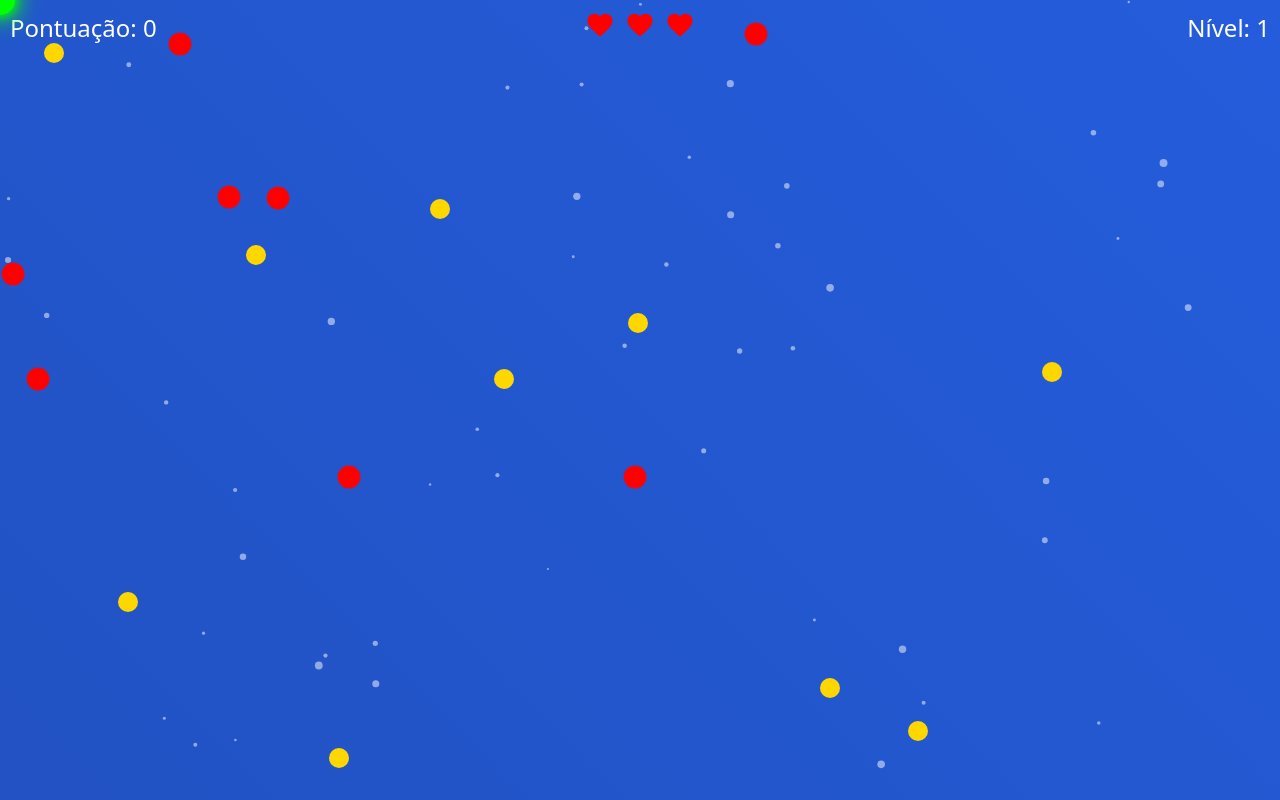
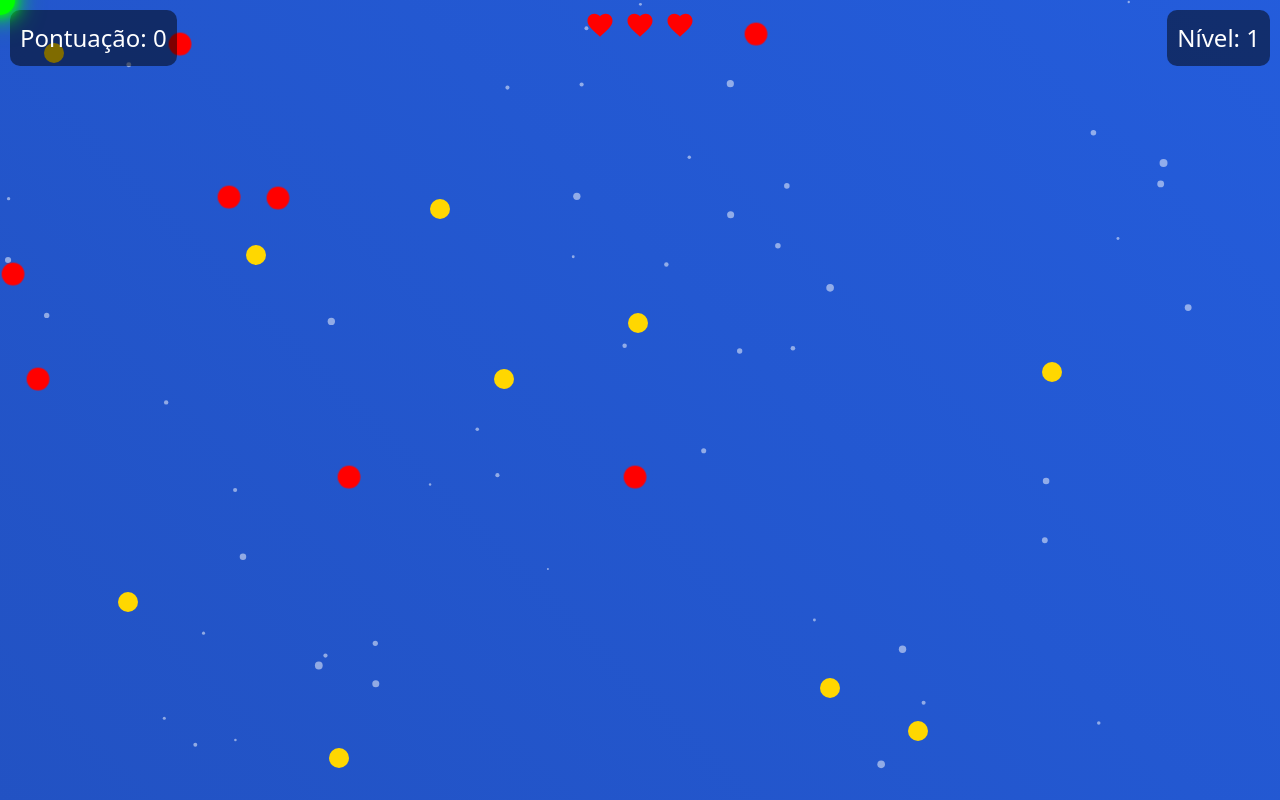
Before and after one commit to getsomewolf/dots-collect-game, a plain HTML site: page index.html in a window 1280 px wide. Both pictures are taken after a click on the button "Iniciar". Drawn offline with nearby package versions, Linux system fonts and the light colour scheme.

Commit message:
adding placar & bg effects

```diff
--- a/index.html
+++ b/index.html
@@ -102,6 +102,10 @@
             font-size: 24px;
             color: #FFFFFF;
             z-index: 1000;
+            background-color: rgba(0, 0, 0, 0.5);
+            padding: 10px;
+            border-radius: 10px;
+            transition: all 0.3s ease;
         }
         #score {
             top: 10px;
@@ -118,6 +122,7 @@
             width: 100%;
             height: 100%;
             z-index: -2;
+            transition: background-color 1s ease;
         }
         #menu {
             position: fixed;
@@ -207,6 +212,22 @@
         .heart-loss {
             animation: heartLoss 0.5s forwards;
         }
+        @keyframes scoreUpdate {
+            0% { transform: scale(1); }
+            50% { transform: scale(1.2); }
+            100% { transform: scale(1); }
+        }
+        .score-update {
+            animation: scoreUpdate 0.3s ease;
+        }
+        @keyframes levelUp {
+            0% { transform: scale(1); color: #FFFFFF; }
+            50% { transform: scale(1.3); color: #FFD700; }
+            100% { transform: scale(1); color: #FFFFFF; }
+        }
+        .level-up {
+            animation: levelUp 0.5s ease;
+        }
     </style>
 </head>
 <body class="bg-efeito min-h-screen text-white">
@@ -251,6 +272,7 @@
         const ranking = document.getElementById('ranking');
         const voltarButton = document.getElementById('voltarButton');
         const livesElement = document.getElementById('lives');
+        const bgCanvas = document.getElementById('bg-canvas');
         let score = 0;
         let level = 1;
         let gameRunning = false;
@@ -294,12 +316,23 @@
 
         function updateScore() {
             scoreElement.textContent = `Pontuação: ${score}`;
+            scoreElement.classList.add('score-update');
+            setTimeout(() => scoreElement.classList.remove('score-update'), 300);
+
             const newLevel = Math.floor(score / 10) + 1;
             if (newLevel > level) {
                 level = newLevel;
                 levelUpSound.play();
+                levelElement.classList.add('level-up');
+                setTimeout(() => levelElement.classList.remove('level-up'), 500);
             }
             levelElement.textContent = `Nível: ${level}`;
+
+            // Atualiza a ambientação baseada na pontuação
+            const maxDarkness = 0.7; // Valor máximo de escurecimento
+            const darknessLevel = Math.min(score / 100, maxDarkness); // Aumenta gradualmente até o máximo
+            const backgroundColor = `rgba(0, 0, 0, ${darknessLevel})`;
+            bgCanvas.style.backgroundColor = backgroundColor;
         }
 
         function resetGame() {
@@ -317,6 +350,7 @@
             }
             gameSoundtrack.currentTime = 0;
             gameSoundtrack.play();
+            bgCanvas.style.backgroundColor = 'rgba(0, 0, 0, 0)'; // Reseta o fundo para transparente
         }
 
         function updateLives() {
```
